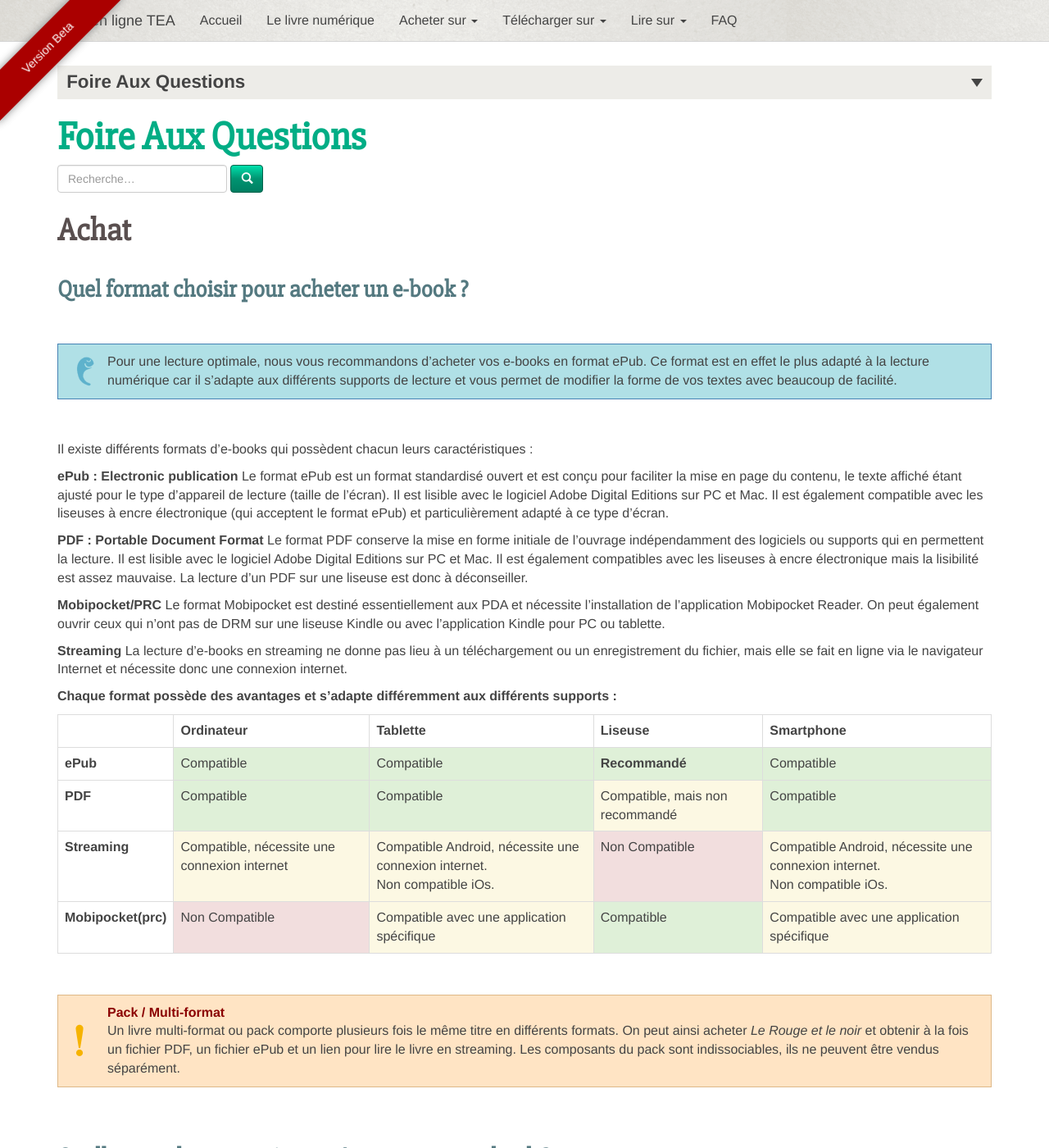
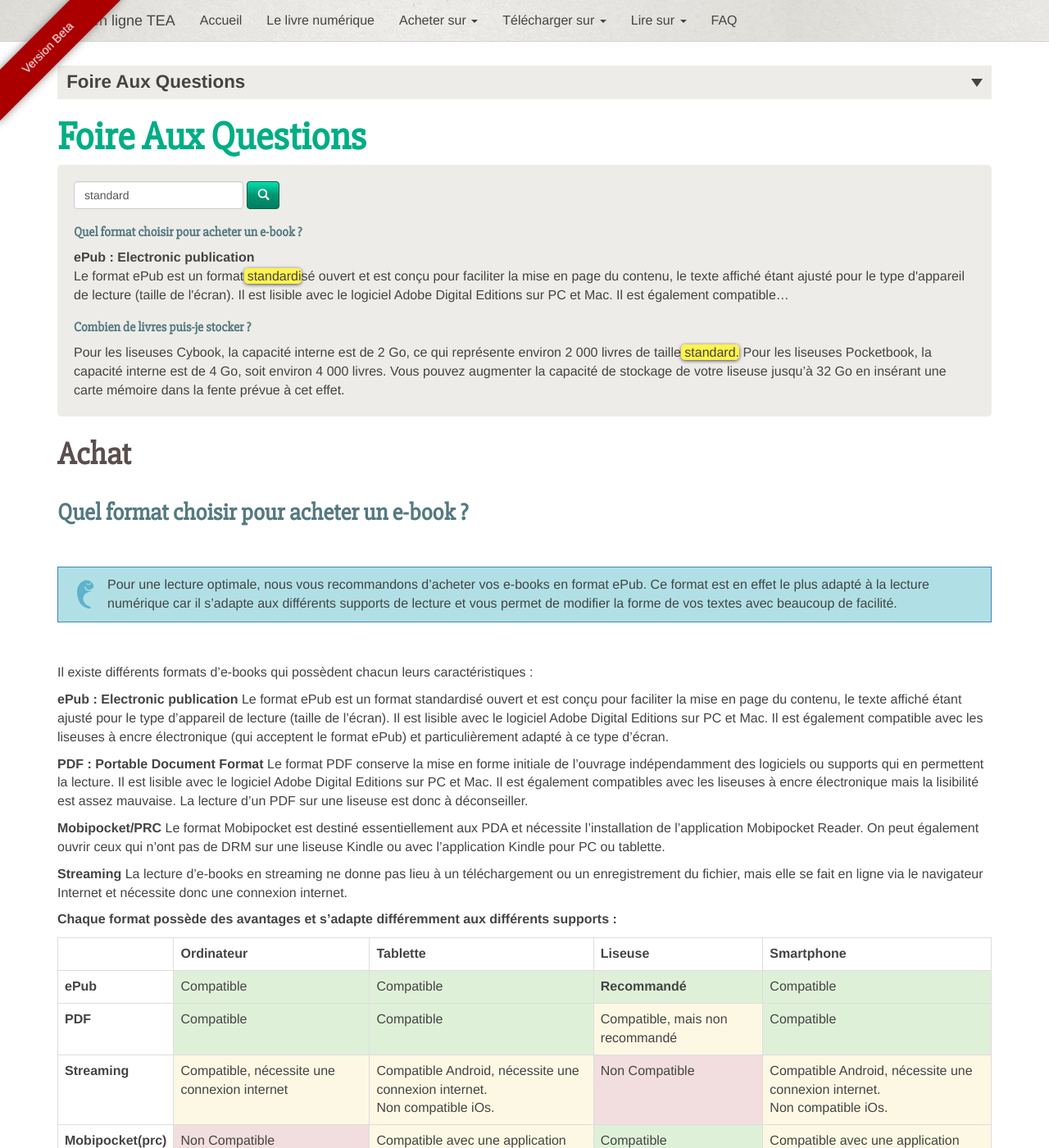
Before and after one commit to TEA-ebook/help-center, a Jekyll site: the page built from _pages/FAQ.md, in a window 1280 px wide and 1400 px high. Shown: the whole window at 82% size. Built offline with Jekyll 4.4.1, drawn with Linux system fonts in a browser that asks for light colours; nearby versions of some CDN libraries; Markdown is read by kramdown in place of the engine named in the settings.

Commit message:
WIP: search target

```diff
--- a/_includes/search_inpage.html
+++ b/_includes/search_inpage.html
@@ -1,6 +1,26 @@
-<form class="form-inline">
-<div class="form-group">
-    <input type="text" class="form-control" placeholder="Recherche…" id="text-search">
+<div id="search-form">
+    <form class="form-inline">
+        <div class="form-group">
+            <input type="text" class="form-control" placeholder="Recherche…" id="text-search" value="standard">
+        </div>
+        <button class="btn btn-default"><span class="glyphicon glyphicon-search" aria-hidden="true"></span></button>
+    </form>
+
+    <div id="results">
+        <div class="result">
+            <h4>Quel format choisir pour acheter un e-book ?</h4>
+            <div class="result-content">
+                <p><strong>ePub&nbsp;: Electronic publication</strong><br>
+                Le format ePub est un format <span class="highlight">standard</span>isé ouvert et est conçu pour faciliter la mise en page du contenu, le texte affiché étant ajusté pour le type d'appareil de lecture (taille de l'écran). Il est lisible avec le logiciel Adobe Digital Editions sur PC et Mac. Il est également compatible…</p>
+            </div>
+        </div>
+        <div class="result">
+            <h4>Combien de livres puis-je stocker ?</h4>
+            <div class="result-content">Pour les liseuses Cybook, la capacité interne est de 2 Go, ce qui représente environ 2 000 livres de taille <span class="highlight">standard</span>.
+Pour les liseuses Pocketbook, la capacité interne est de 4 Go, soit environ 4 000 livres.
+Vous pouvez augmenter la capacité de stockage de votre liseuse jusqu’à 32 Go en insérant une carte mémoire dans la fente prévue à cet effet.
+            </div>
+        </div>
+    </div>
+
 </div>
-<button class="btn btn-default"><span class="glyphicon glyphicon-search" aria-hidden="true"></span></button>
-</form>
--- a/_sass/global.scss
+++ b/_sass/global.scss
@@ -12,6 +12,21 @@
     position:absolute;
     top:0;
     left:0;
+}
+
+#search-form {
+  padding: 20px;
+  background: #EDECE8;
+  -moz-border-radius: 5px; /* FF1+ */
+  -webkit-border-radius: 5px; /* Saf3-4 */
+  border-radius: 5px; /* Opera 10.5, IE 9, Saf5, Chrome */
+
+  h4 {
+    font-family: "Slabo 27px",serif;
+    font-size: 1em;
+    font-weight: bold;
+    color: #547980;
+  }
 }
 
 td, th {
```
